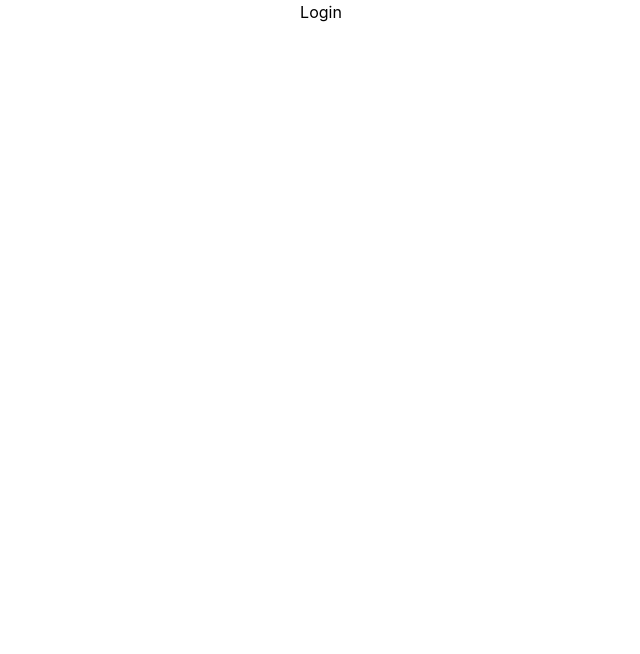
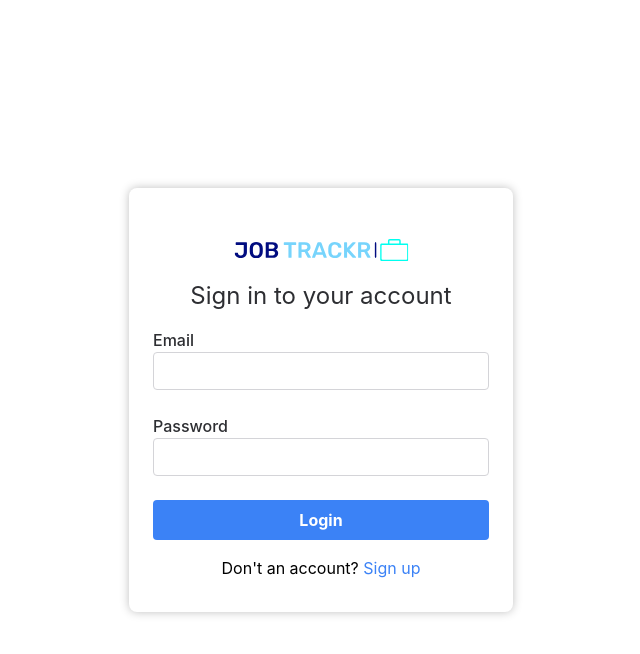
Before and after one commit to imjohnnyy/job-tracker-app, a React (Create React App) app in the folder frontend/: page /login in a window 1280 px wide. Shown: the top 654 px of the page, without its empty margins (319-959 px from the left). Built offline with nearby package versions, Linux system fonts and the light colour scheme.

Commit message:
added login page details

```diff
--- a/frontend/src/pages/Login.js
+++ b/frontend/src/pages/Login.js
@@ -1,6 +1,63 @@
+import React, { useState } from 'react';
+import Logo from "../assets/images/logo.svg";
+
+
 const Login = () => {
+  const [email, setEmail] = useState('');
+  const [password, setPassword] = useState('');
+
+  const handleSubmit = (e) => {
+    // Need to add Submit form logic
+  };
+
   return (
-    <div>Login</div>
-  )
-}
-export default Login
+    <div className="flex items-center justify-center h-screen">
+      <form className="w-full max-w-sm px-6 py-8 rounded-lg shadow-[0_0px_10px_rgba(0,0,0,0.25)]" onSubmit={handleSubmit}>
+
+        {/* Logo */}
+        <div className={"flex items-center justify-center"}>
+            <img src={Logo} alt="Logo" className="w-[175px] h-[60px] static" />
+        </div>
+
+        <h2 className="mb-4 text-2xl text-gray">Sign in to your account</h2>
+        <div className="mb-4">
+          <label htmlFor="email" className="flex items-start font-medium text-gray">
+            Email
+          </label>
+          <input
+            type="email"
+            id="email"
+            className="w-full px-3 py-2 mb-2 leading-tight border rounded border-zinc-300 text-gray focus:outline-none focus:shadow-outline"
+            value={email}
+            onChange={(e) => setEmail(e.target.value)}
+          />
+        </div>
+        <div className="mb-4">
+          <label htmlFor="password" className="flex items-start font-medium text-gray">
+            Password
+          </label>
+          <input
+            type="password"
+            id="password"
+            className="w-full px-3 py-2 mb-2 leading-tight border rounded border-zinc-300 text-gray focus:outline-none focus:shadow-outline"
+            value={password}
+            onChange={(e) => setPassword(e.target.value)}
+          />
+        </div>
+        <div className="flex items-center justify-between">
+          <button
+            type="submit"
+            className="w-full px-4 py-2 font-bold text-white bg-blue-500 rounded hover:bg-blue-700 focus:outline-none focus:shadow-outline"
+          >
+            Login
+          </button>
+        </div>
+        <div className="mt-4">
+            <p>Don't an account? <a href="/register" className="text-blue-500 hover:text-blue-700">Sign up</a></p>
+        </div>
+      </form>
+    </div>
+  );
+};
+
+export default Login;
--- a/frontend/src/pages/Register.js
+++ b/frontend/src/pages/Register.js
@@ -20,39 +20,39 @@ const Register = () => {
             <img src={Logo} alt="Logo" className="w-[175px] h-[60px] static" />
         </div>
 
-        <h2 className="mb-4 text-2xl text-gray">Create your JobTrackr account</h2>
+        <h2 className="mb-4 text-2xl text-gray">Create your account</h2>
         <div className="mb-4">
-        <label htmlFor="username" className="flex items-start font-bold text-gray">
+        <label htmlFor="username" className="flex items-start font-medium text-gray">
             Username
         </label>
         <input
             type="text"
             id="username"
-            className="w-full px-3 py-2 leading-tight border rounded border-zinc-300 text-gray focus:outline-none focus:shadow-outline"
+            className="w-full px-3 py-2 mb-2 leading-tight border rounded border-zinc-300 text-gray focus:outline-none focus:shadow-outline"
             value={username}
             onChange={(e) => setUserName(e.target.value)}
         />
         </div>
         <div className="mb-4">
-          <label htmlFor="email" className="flex items-start font-bold text-gray">
+          <label htmlFor="email" className="flex items-start font-medium text-gray">
             Email
           </label>
           <input
             type="email"
             id="email"
-            className="w-full px-3 py-2 leading-tight border rounded border-zinc-300 text-gray focus:outline-none focus:shadow-outline"
+            className="w-full px-3 py-2 mb-2 leading-tight border rounded border-zinc-300 text-gray focus:outline-none focus:shadow-outline"
             value={email}
             onChange={(e) => setEmail(e.target.value)}
           />
         </div>
         <div className="mb-4">
-          <label htmlFor="password" className="flex items-start font-bold text-gray">
+          <label htmlFor="password" className="flex items-start font-medium text-gray">
             Password
           </label>
           <input
             type="password"
             id="password"
-            className="w-full px-3 py-2 leading-tight border rounded border-zinc-300 text-gray focus:outline-none focus:shadow-outline"
+            className="w-full px-3 py-2 mb-2 leading-tight border rounded border-zinc-300 text-gray focus:outline-none focus:shadow-outline"
             value={password}
             onChange={(e) => setPassword(e.target.value)}
           />
@@ -60,10 +60,13 @@ const Register = () => {
         <div className="flex items-center justify-between">
           <button
             type="submit"
-            className="px-4 py-2 font-bold text-white bg-blue-500 rounded hover:bg-blue-700 focus:outline-none focus:shadow-outline"
+            className="w-full px-4 py-2 font-bold text-white bg-blue-500 rounded hover:bg-blue-700 focus:outline-none focus:shadow-outline"
           >
-            Register
+            Create account
           </button>
+        </div>
+        <div className="mt-4">
+            <p>Have an account? <a href="/login" className="text-blue-500 hover:text-blue-700">Sign in</a></p>
         </div>
       </form>
     </div>
```
